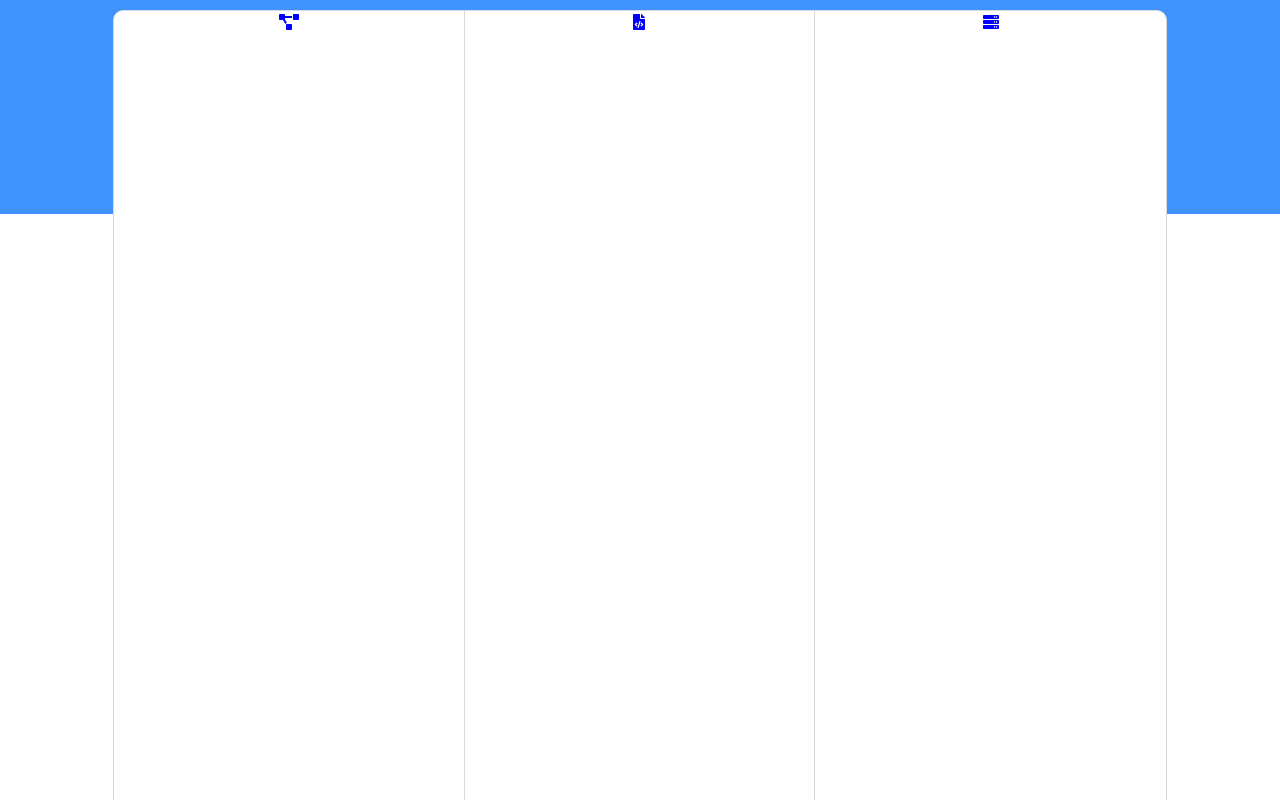
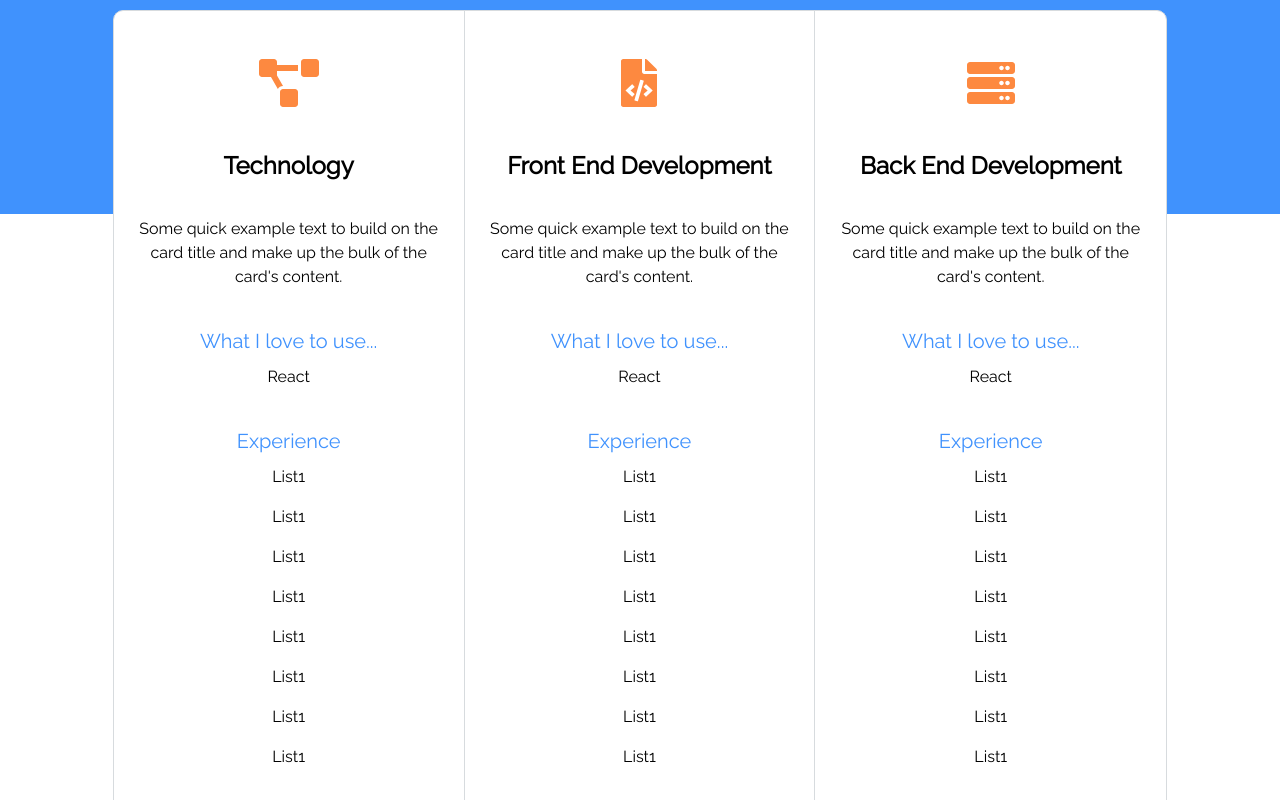
Before and after one commit to prestondoris/preston-doris, a React (Create React App) app: page / in a window 1280 px wide. Shown: the part 1200-2000 px from the top of the page. Built offline with nearby package versions, Linux system fonts and the light colour scheme.

Commit message:
Created SkillsItem compoenent and created three slots for skills

```diff
--- a/src/AppBody.css
+++ b/src/AppBody.css
@@ -9,6 +9,7 @@
     flex-wrap: wrap;
     flex-direction: row;
     color: black;
+    font-weight: ;
 }
 
 .skills {
--- a/src/Navbar.js
+++ b/src/Navbar.js
@@ -1,5 +1,5 @@
 import React from 'react'
-import { Navbar, Nav, NavDropdown, Container } from 'react-bootstrap'
+import { Navbar, Nav/*, NavDropdown*/, Container } from 'react-bootstrap'
 import LOGO from './LOGO2.svg'
 
 function NavBar() {
--- a/src/Skills.js
+++ b/src/Skills.js
@@ -1,21 +1,46 @@
 import React from 'react'
 import './AppBody.css'
-import { FontAwesomeIcon } from '@fortawesome/react-fontawesome'
 import { faProjectDiagram, faFileCode, faServer } from '@fortawesome/free-solid-svg-icons'
+import SkillsItem from './SkillsItem'
 
 function Skills() {
+
   return (
     <div className='skills-container'>
-      <div className='skills w-border' >
-        <FontAwesomeIcon style={{color: 'blue'}} icon={faProjectDiagram} />
-      </div>
-      <div className='skills w-border' >
-        <FontAwesomeIcon style={{ color: 'blue' }}  icon={faFileCode}/>
-      </div>
-      <div className='skills' >
-        <FontAwesomeIcon style={{ color: 'blue' }}  icon={faServer} />
-      </div>
-    </div>
+      <SkillsItem
+        classes='skills w-border'
+        icon={faProjectDiagram}
+        mainTitle='Technology'
+        mainContent="Some quick example text to build on the card title and make up the bulk of
+            the card's content."
+        secondaryTitle='What I love to use...'
+        secondaryContent='React'
+        tertiaryTitle='Experience'
+        list={['List1', 'List1', 'List1', 'List1', 'List1', 'List1', 'List1', 'List1',]}
+      />
+      <SkillsItem
+        classes='skills w-border'
+        icon={faFileCode}
+        mainTitle='Front End Development'
+        mainContent="Some quick example text to build on the card title and make up the bulk of
+            the card's content."
+        secondaryTitle='What I love to use...'
+        secondaryContent='React'
+        tertiaryTitle='Experience'
+        list={['List1', 'List1', 'List1', 'List1', 'List1', 'List1', 'List1', 'List1',]}
+      />
+      <SkillsItem
+        classes='skills'
+        icon={faServer}
+        mainTitle='Back End Development'
+        mainContent="Some quick example text to build on the card title and make up the bulk of
+            the card's content."
+        secondaryTitle='What I love to use...'
+        secondaryContent='React'
+        tertiaryTitle='Experience'
+        list={['List1', 'List1', 'List1', 'List1', 'List1', 'List1', 'List1', 'List1']}
+      />
+  </div>
   )
 }
 
--- /dev/null
+++ b/src/SkillsItem.js
@@ -0,0 +1,54 @@
+import React from 'react'
+import { Card } from 'react-bootstrap'
+import { FontAwesomeIcon } from '@fortawesome/react-fontawesome'
+
+function SkillsItem(props) {
+  let list = props.list.map(item => <p>{item}</p>)
+  let iconStyles = {
+    color: '#fd8940',
+    fontSize: '3rem',
+    marginTop: '1em'
+  }
+  let headerStyle = {
+    fontWeight: '900',
+    padding: '1em 0 1em 0',
+    fontSize: '1.5em'
+  }
+  let cardStyles = {
+    width: '100%',
+    border: 'none',
+    margin: '0 auto'
+  }
+  let secondaryStyle = {
+    color: '#4092FD'
+  }
+  return (
+    <div className={props.classes}>
+      <FontAwesomeIcon style={iconStyles} icon={props.icon } />
+      <Card style={cardStyles}>
+        <Card.Body>
+          <Card.Title style={headerStyle}>{props.mainTitle}</Card.Title>
+          <Card.Text>
+            {props.mainContent}
+          </Card.Text>
+        </Card.Body>
+      </Card>
+      <Card style={cardStyles}>
+        <Card.Body>
+          <Card.Title style={secondaryStyle}>{props.secondaryTitle}</Card.Title>
+          <Card.Text>{props.secondaryContent}</Card.Text>
+        </Card.Body>
+      </Card>
+      <Card style={cardStyles}>
+        <Card.Body>
+          <Card.Title style={secondaryStyle}>{props.tertiaryTitle}</Card.Title>
+          <Card.Text>
+            {list}
+          </Card.Text>
+        </Card.Body>
+      </Card>
+    </div>
+  )
+}
+
+export default SkillsItem
```
